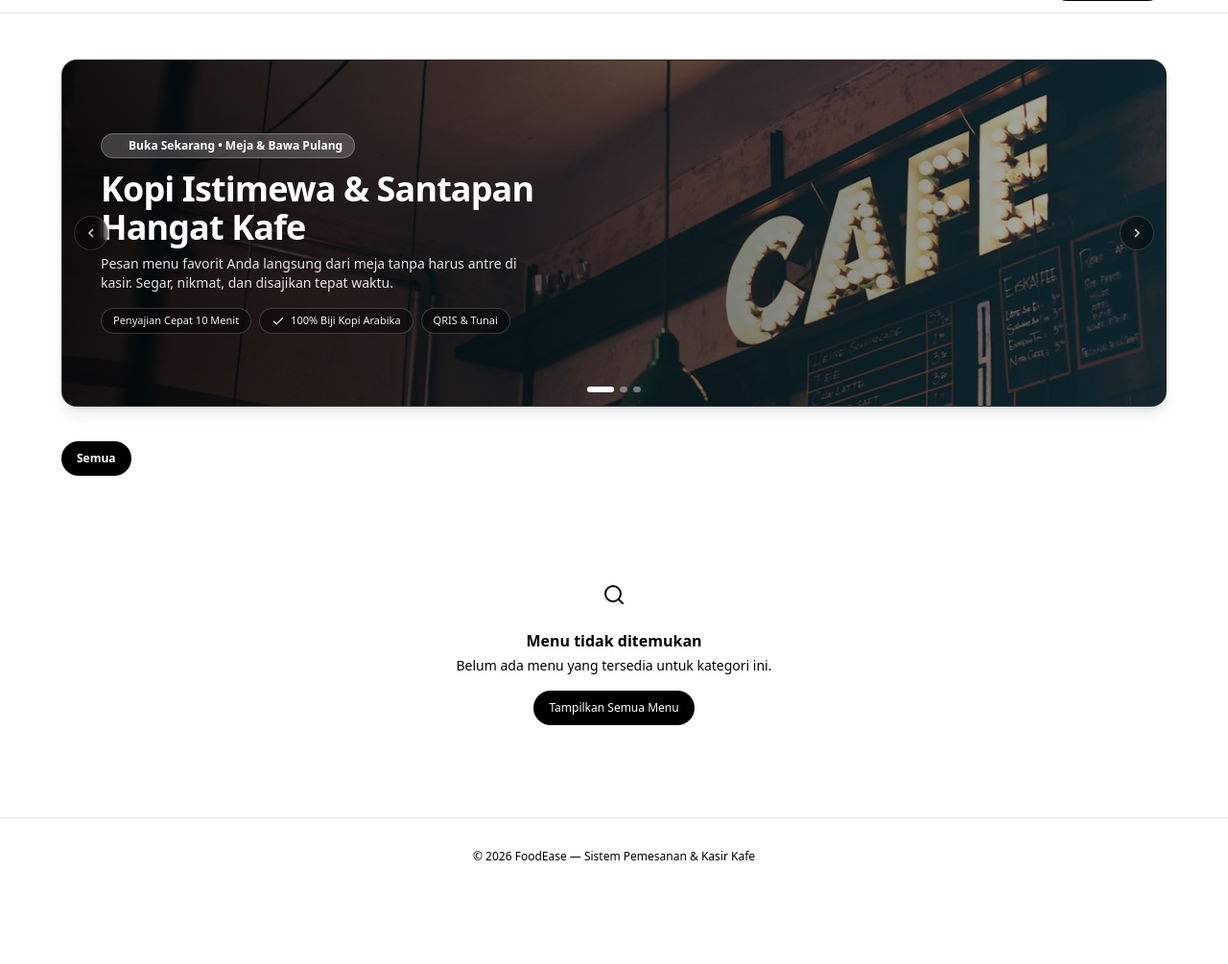
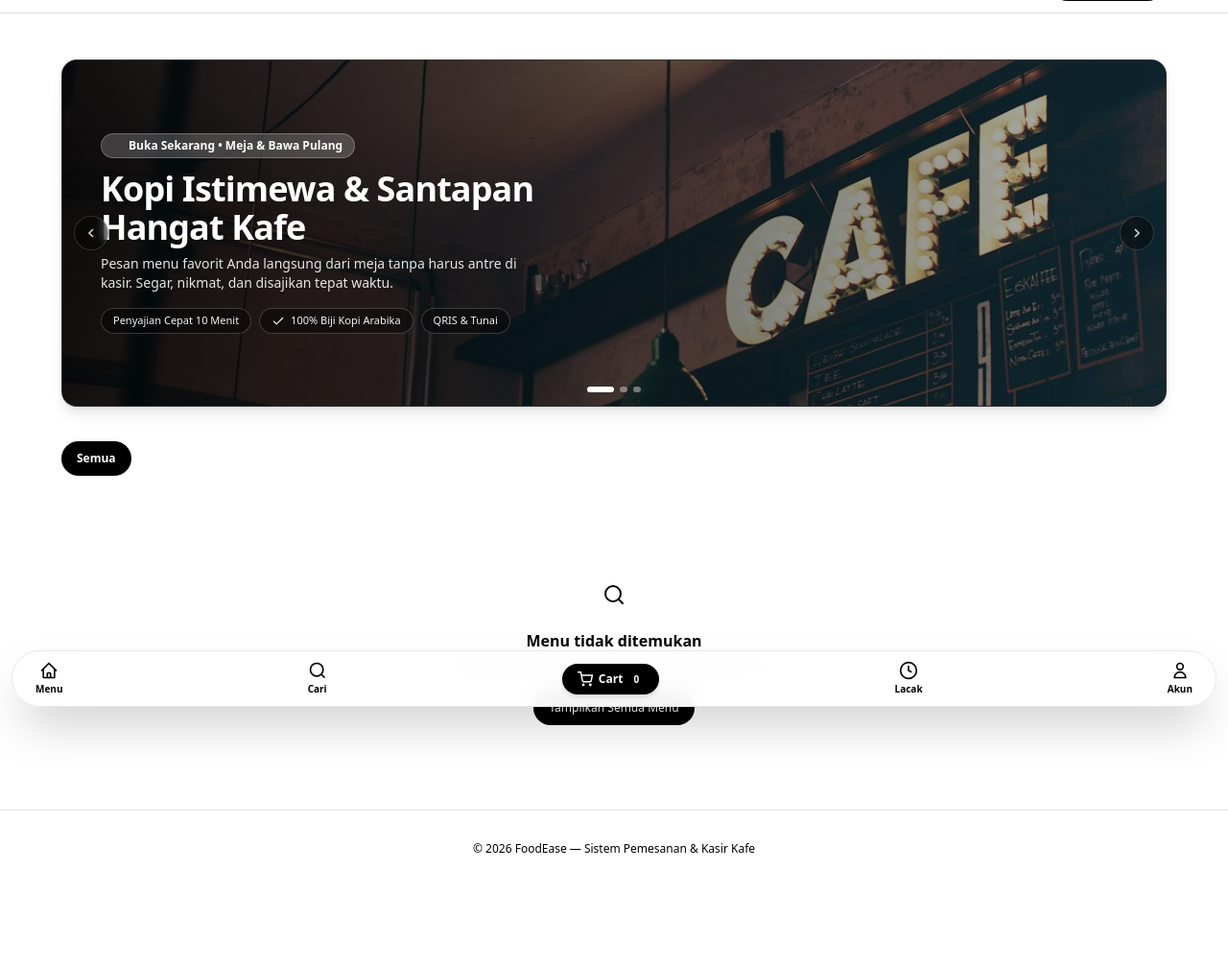
Before and after one commit to enricomoses/foodase, a PHP site: page / in a window 1280 px wide. Shown: the part 51-1056 px from the top of the page at 96% size. Before the commit the page ends 948 px from the top, so only its background shows below. Run offline with PHP 8.4, Linux system fonts and the light colour scheme; data that the repository does not hold is empty; some libraries are stand-ins or nearby versions.

Commit message:
fix(ui): perbarui floating bottom navigation bar dan padding layout

```diff
--- a/app/views/layouts/auth.php
+++ b/app/views/layouts/auth.php
@@ -1,10 +1,5 @@
 <?php
 declare(strict_types=1);
-
-/**
- * Layout halaman autentikasi (Kartu Tengah Bersih — Gaya Uber Eats).
- * Variabel yang didukung: $title, $content, $scripts (array).
- */
 ?>
 <!DOCTYPE html>
 <html lang="id">
--- a/app/views/layouts/public.php
+++ b/app/views/layouts/public.php
@@ -15,20 +15,20 @@ declare(strict_types=1);
   <?php require APP_PATH . '/views/partials/navbar.php'; ?>
 
   <!-- Konten Utama (Layar Penuh / Full Screen Responsif) -->
-  <main class="flex-1 mx-auto w-full px-4 sm:px-8 lg:px-12 xl:px-16 2xl:px-20 py-4 sm:py-6 pb-24 md:pb-8">
+  <main class="flex-1 mx-auto w-full px-4 sm:px-8 lg:px-12 xl:px-16 2xl:px-20 py-4 sm:py-6 pb-28">
     <?= $content ?? '' ?>
   </main>
 
   <!-- Footer Publik Bersih (Layar Penuh / Full Screen) -->
-  <footer class="border-t border-line bg-white py-8 pb-24 md:pb-8 mt-auto">
+  <footer class="border-t border-line bg-white py-8 pb-28 mt-auto">
     <div class="mx-auto w-full px-4 sm:px-8 lg:px-12 xl:px-16 2xl:px-20 text-center text-xs text-subtle">
       &copy; <?= date('Y') ?> FoodEase — Sistem Pemesanan & Kasir Kafe
     </div>
   </footer>
 
   <!-- Floating Mobile Bottom Navigation Bar (Gaya Image 1 - Mobile App UX) -->
-  <nav class="block md:hidden fixed bottom-3 left-3 right-3 z-40" aria-label="Navigasi Bawah">
-    <div class="mx-auto max-w-md bg-white/95 dark:bg-neutral-900/95 backdrop-blur-md border border-line rounded-full shadow-2xl px-3.5 py-1.5 flex items-center justify-between">
+  <nav class="fixed bottom-3 left-3 right-3 z-40" aria-label="Navigasi Bawah">
+    <div class="mx-auto max-w-screen-xl bg-white/95 dark:bg-neutral-900/95 backdrop-blur-md border border-line rounded-full shadow-2xl px-3.5 py-1.5 flex items-center justify-between">
       <!-- Home / Menu -->
       <a href="<?= e(url('index.php')) ?>" class="flex flex-col items-center gap-0.5 py-1 px-2.5 rounded-full text-ink hover:text-ink transition-colors">
         <svg class="h-5 w-5" fill="none" viewBox="0 0 24 24" stroke="currentColor" stroke-width="2"><path stroke-linecap="round" stroke-linejoin="round" d="M3 12l2-2m0 0l7-7 7 7M5 10v10a1 1 0 001 1h3m10-11l2 2m-2-2v10a1 1 0 01-1 1h-3m-6 0a1 1 0 001-1v-4a1 1 0 011-1h2a1 1 0 011 1v4a1 1 0 001 1m-6 0h6"/></svg>
```
